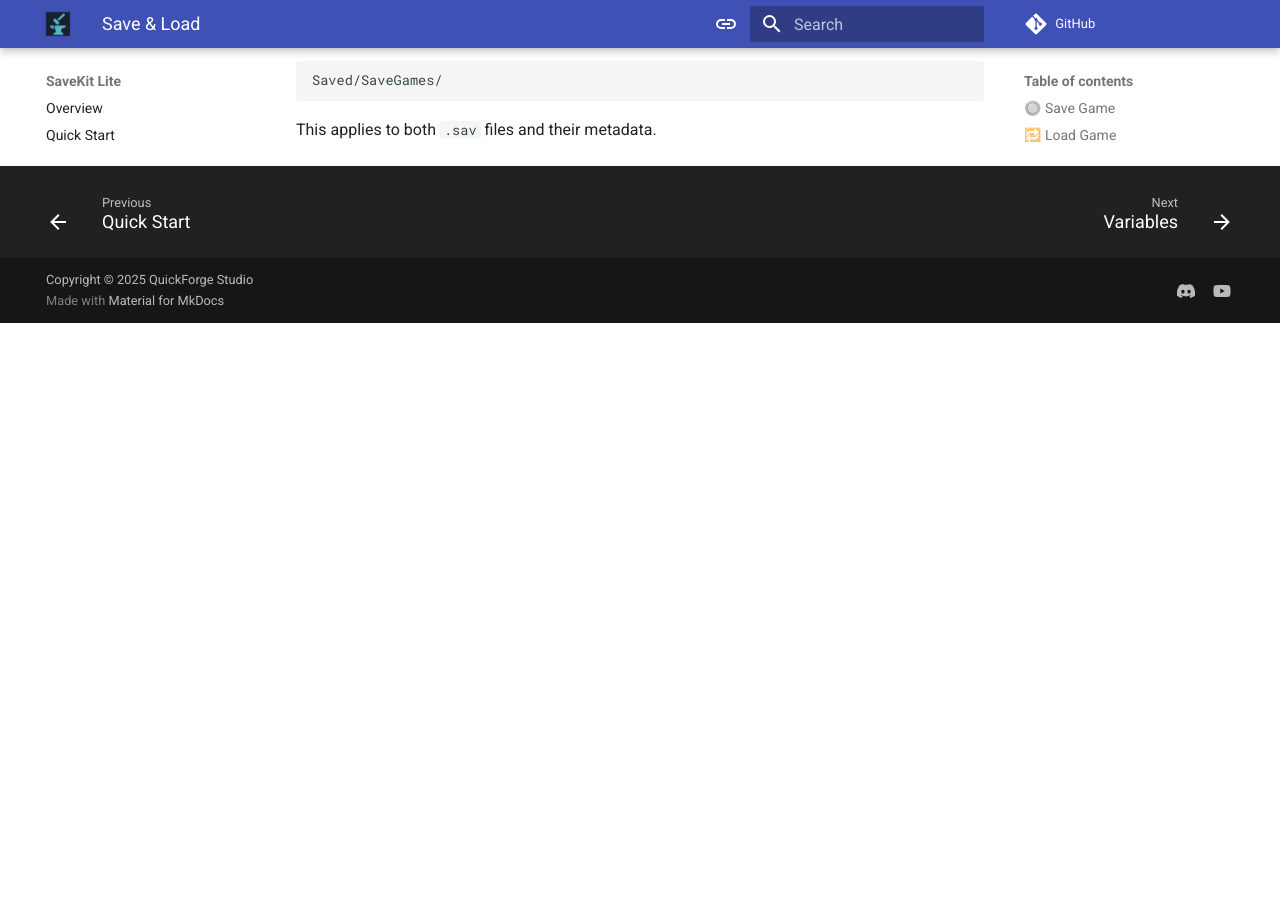
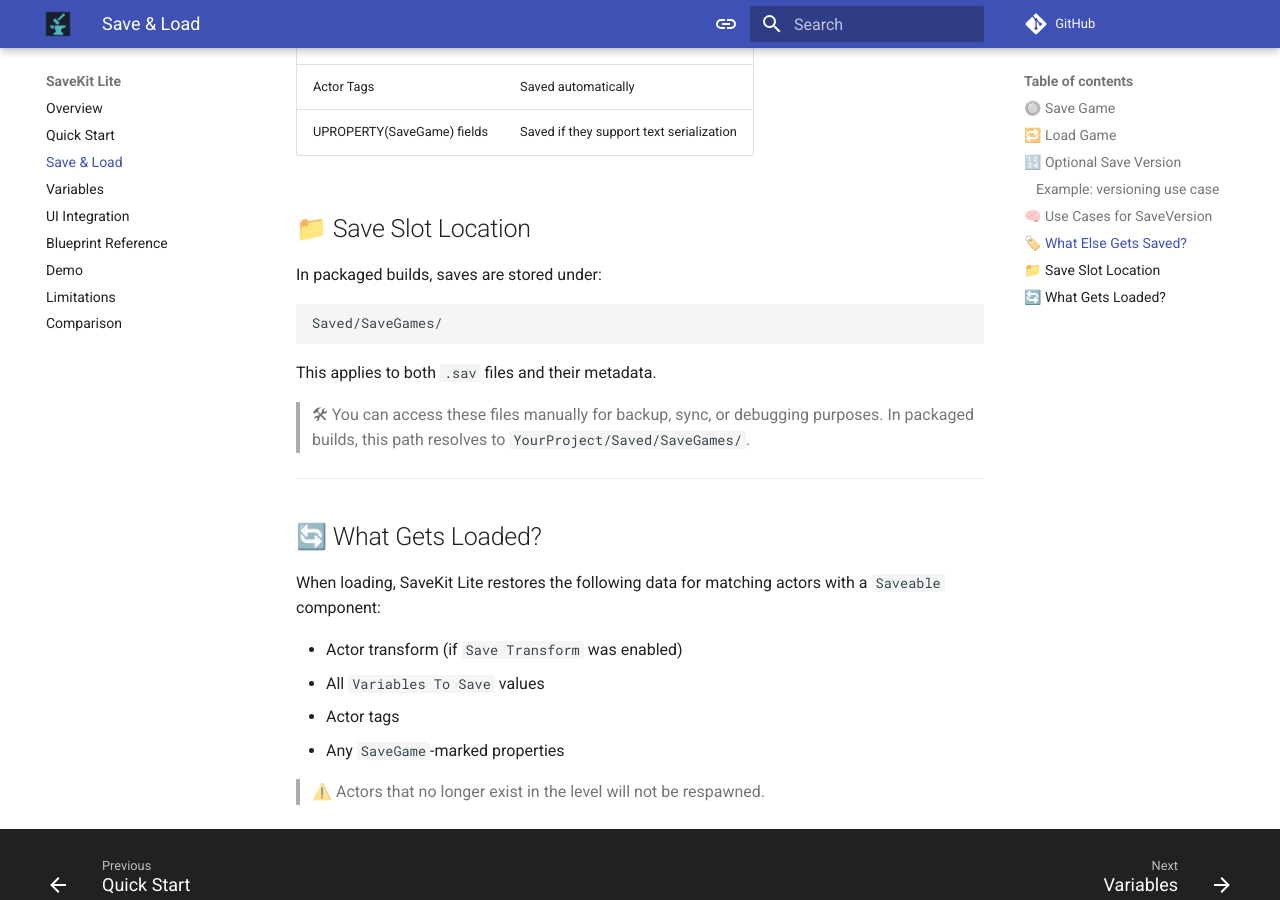
Before and after one commit to george-shilovsky/quickforge-docs, an MkDocs documentation site: the page built from docs/SaveKitLite/save-load.md, in a window 1280 px wide and 900 px high, scrolled down 3147 px. Built offline with MkDocs 1.6.1 and Material for MkDocs 9.7.7, drawn with Linux system fonts in a browser that asks for light colours; comment, search, counter and statistics services are not loaded; before the commit the page ends 3470 px from its top, so only the background shows below that; some of the changed text lies outside the part shown.

Commit message:
Update save-load.md

````diff
--- a/docs/SaveKitLite/save-load.md
+++ b/docs/SaveKitLite/save-load.md
@@ -1,4 +1,7 @@
 # 💾 Saving & Loading Game State
+
+> 🧭 First time using SaveKit Lite? Start with the [Quick Start guide](quick-start.md)
+
 
 SaveKit Lite provides simple Blueprint functions to persist and restore actor state across gameplay sessions.
 
@@ -21,6 +24,8 @@
 
 *This Blueprint example saves to slot `Profile_1` with version `1`.*
 
+> 💡 You can use any name as the slot (e.g. `"Main"`, `"Save1"`, `"AutoSave"`)
+
 This will:
 
 - Create or overwrite a save slot with the given name
@@ -42,6 +47,8 @@
 
 *Restores the saved state of all matching actors in the current level.*
 
+> ⚠️ Only actors that currently exist in the level and match the saved names will be affected. If an actor was deleted after saving, it will not be restored.
+
 This will:
 
 - Load the specified save slot
@@ -60,6 +67,15 @@
 - You can set a custom version manually (e.g. `2`, `5`, `1001`) to track changes in save data format
 
 ### Example: versioning use case
+
+> 💡 Use case: migrate old saves
+>
+> ```blueprint
+> if SaveVersion < 2 {
+>   ApplyDefaultInventory()
+>   NotifyPlayer("Your save has been updated.")
+> }
+> ```
 To detect outdated slots and act accordingly, you could compare `SaveVersion` on load:
 ```blueprint
 if SaveVersion < 2 then ShowWarning()
@@ -111,3 +127,19 @@
 ```
 
 This applies to both `.sav` files and their metadata.
+
+> 🛠 You can access these files manually for backup, sync, or debugging purposes.
+In packaged builds, this path resolves to `YourProject/Saved/SaveGames/`.
+
+---
+
+## 🔄 What Gets Loaded?
+
+When loading, SaveKit Lite restores the following data for matching actors with a `Saveable` component:
+
+- Actor transform (if `Save Transform` was enabled)
+- All `Variables To Save` values
+- Actor tags
+- Any `SaveGame`-marked properties
+
+> ⚠️ Actors that no longer exist in the level will not be respawned.
````
